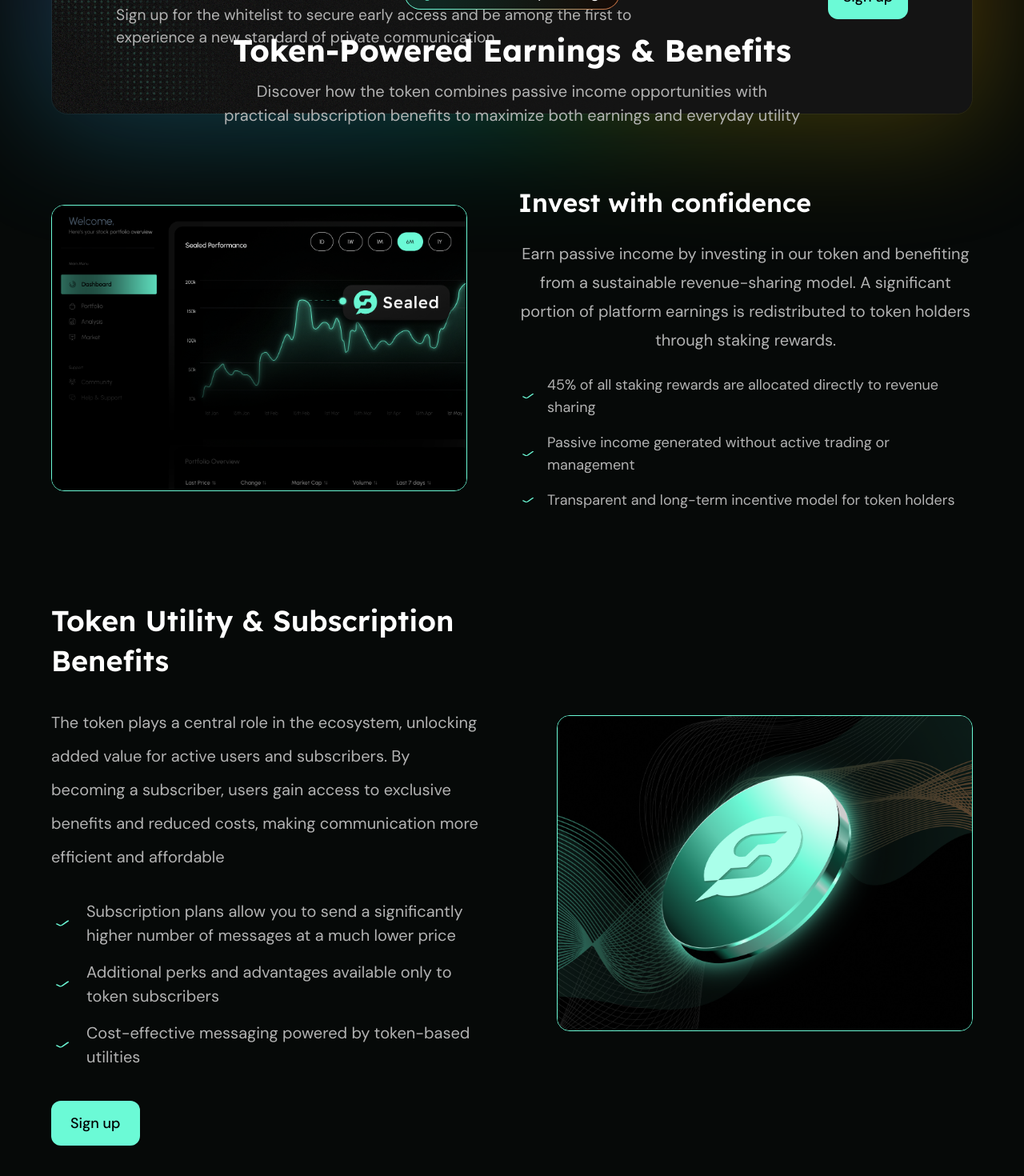
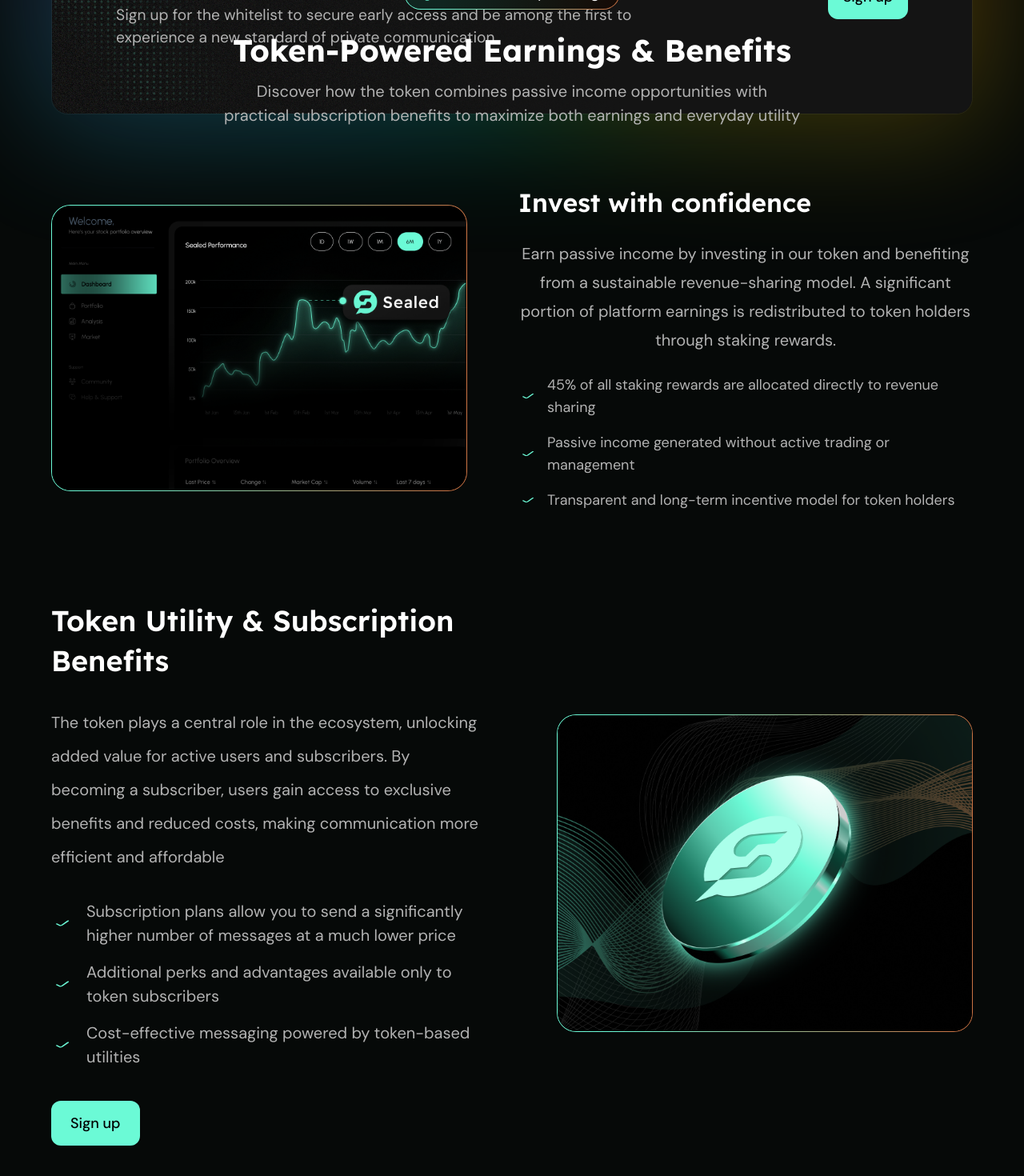
Before and after one commit to kamryy/sealed-landing-page, a Next.js app: page / in a window 1280 px wide. Shown: the part 4274-5744 px from the top of the page at 80% size. Built offline with nearby package versions, Linux system fonts and the light colour scheme.

Commit message:
gradient\

```diff
--- a/src/components/SectionFour.tsx
+++ b/src/components/SectionFour.tsx
@@ -28,8 +28,9 @@ export default function SectionFour() {
       {/* Content Section */}
       <div className="mt-8 flex w-full flex-col items-center gap-10 lg:mt-14 lg:flex-row lg:items-center lg:gap-12 xl:gap-16">
         {/* Left - Dashboard Image */}
+        <div className="w-full max-w-[520px] shrink-0 rounded-3xl bg-[linear-gradient(93.5866deg,rgba(107,250,214,1)_18.598%,rgba(202,115,68,1)_96.15%)] p-px lg:w-[480px] xl:w-[520px]">
           <div
-          className="relative aspect-[4/3] w-full max-w-[520px] shrink-0 overflow-hidden rounded-2xl border border-sealed-teal lg:aspect-[16/11] lg:w-[480px] xl:w-[520px]"
+            className="relative aspect-[4/3] overflow-hidden rounded-[calc(1.5rem-1px)] lg:aspect-[16/11]"
             style={{
               background: 'rgba(0, 0, 0, 0.4)',
             }}
@@ -58,6 +59,7 @@ export default function SectionFour() {
               filter: 'blur(40px)',
             }}
           />
+          </div>
         </div>
 
         {/* Right - Content */}
@@ -148,8 +150,9 @@ export default function SectionFour() {
         </div>
 
         {/* Right - Token Image */}
+        <div className="w-full max-w-[520px] shrink-0 rounded-3xl bg-[linear-gradient(93.5866deg,rgba(107,250,214,1)_18.598%,rgba(202,115,68,1)_96.15%)] p-px lg:w-[480px] xl:w-[520px]">
           <div
-          className="relative aspect-[750/571] w-full max-w-[520px] shrink-0 overflow-hidden rounded-2xl border border-sealed-teal lg:aspect-[750/571] lg:w-[480px] xl:w-[520px]"
+            className="relative aspect-[750/571] overflow-hidden rounded-[calc(1.5rem-1px)] lg:aspect-[750/571]"
             style={{
               background: 'black',
             }}
@@ -162,6 +165,7 @@ export default function SectionFour() {
             />
           </div>
         </div>
+      </div>
     </section>
   );
 }
```
Lines whose indentation alone changed are shown as unchanged.
